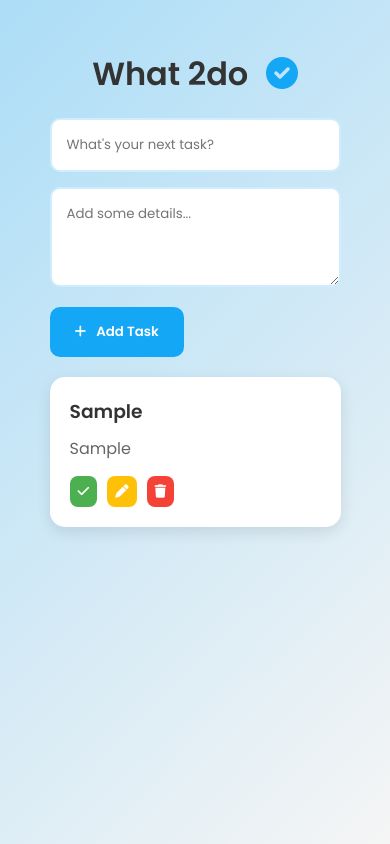
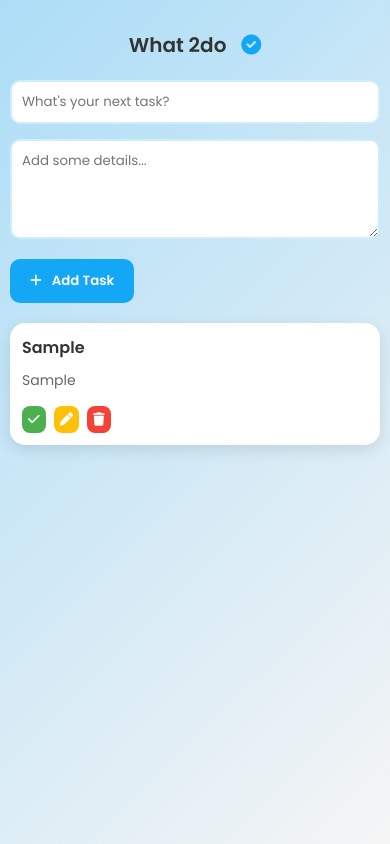
Before and after one commit to DopeDev32/What2Do, a plain HTML site: page index.html in a window 390 px wide. Both pictures are taken after typing "Sample", "Sample" into the empty fields and a click on the button "Add Task". Drawn offline with Linux system fonts and the light colour scheme.

Commit message:
Update style.css

```diff
--- a/style.css
+++ b/style.css
@@ -47,8 +47,13 @@ h1 i {
 	width: 90%;
 	max-width: 800px;
 	margin: auto;
-	padding: 30px;
+	padding: 20px;
 	min-height: 100vh;
+}
+
+/* Make form more responsive */
+form {
+	width: 100%;
 }
 
 .input-group {
@@ -56,6 +61,7 @@ h1 i {
 	flex-direction: column;
 	gap: 15px;
 	margin-bottom: 20px;
+	width: 100%;
 }
 
 input, textarea {
@@ -161,3 +167,63 @@ textarea {
 	transform: scale(1.1);
 	box-shadow: 0 3px 8px rgba(0, 0, 0, 0.2);
 }
+
+/* Add responsive styles for different screen sizes */
+@media screen and (max-width: 768px) {
+	.container {
+		width: 95%;
+		padding: 15px;
+	}
+
+	h1 {
+		font-size: 24px;
+	}
+
+	.task {
+		padding: 15px;
+	}
+
+	.task-actions {
+		flex-wrap: wrap;
+		gap: 8px;
+	}
+
+	.btn {
+		padding: 12px 20px;
+	}
+
+	input, textarea {
+		padding: 12px;
+	}
+}
+
+@media screen and (max-width: 480px) {
+	.container {
+		width: 100%;
+		padding: 10px;
+	}
+
+	h1 {
+		font-size: 20px;
+	}
+
+	.task {
+		padding: 12px;
+	}
+
+	.task-title {
+		font-size: 16px;
+	}
+
+	.task-description {
+		font-size: 14px;
+	}
+
+	.btn-complete, .btn-edit, .btn-delete {
+		padding: 6px;
+	}
+
+	input, textarea {
+		padding: 10px;
+	}
+}
```
